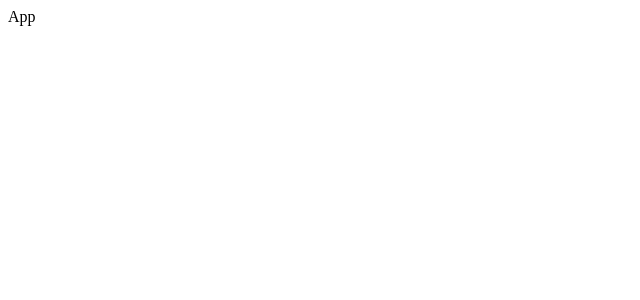
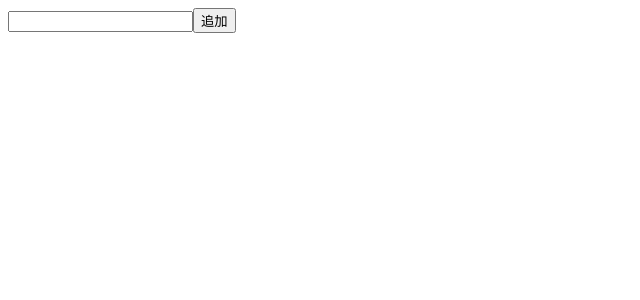
Before and after one commit to Kaffff/react-tutorial, a React (Vite) app in the folder todo/: page / in a window 1280 px wide. Shown: the top 300 px of the page, without its empty margins (0-640 px from the left). Built offline with nearby package versions, Linux system fonts and the light colour scheme.

Commit message:
タスクの追加をできるように

```diff
--- a/todo/src/App.tsx
+++ b/todo/src/App.tsx
@@ -1,3 +1,22 @@
+import { useState } from "react";
+import { useForm } from "react-hook-form";
+
 export const App = () => {
-  return <div>App</div>;
+  const form = useForm();
+  const [todoItemList, setTodoItemList] = useState<string[]>([]);
+
+  const handleClick = form.handleSubmit(({ todoItem }) => {
+    setTodoItemList((currentItemList) => [...currentItemList, todoItem]);
+  });
+  return (
+    <div>
+      <input {...form.register('todoItem')} ></input>
+      <button onClick={handleClick}>追加</button>
+      <ol>
+        {
+          todoItemList.map((todoItem)=><li>{todoItem}</li>)
+        }
+      </ol>
+    </div>
+  );
 };
```
